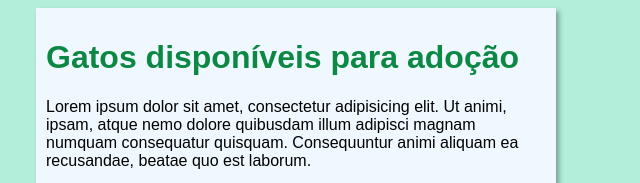
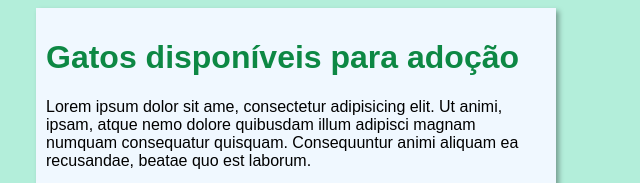
Before and after one commit to allessandra-barbosa/projeto-site, a plain HTML site: page gatos-disponiveis.html in a window 1280 px wide. Shown: the top 183 px of the page, 344-984 px from the left. Drawn offline with Linux system fonts and the light colour scheme.

Commit message:
Update gatos-disponiveis.html

```diff
--- a/gatos-disponiveis.html
+++ b/gatos-disponiveis.html
@@ -13,7 +13,7 @@
         </header>
 
         <article>
-            <p>Lorem ipsum dolor sit amet, consectetur adipisicing elit. Ut animi, ipsam, atque nemo dolore quibusdam illum adipisci magnam numquam consequatur quisquam. Consequuntur animi aliquam ea recusandae, beatae quo est laborum.</p>
+            <p>Lorem ipsum dolor sit ame, consectetur adipisicing elit. Ut animi, ipsam, atque nemo dolore quibusdam illum adipisci magnam numquam consequatur quisquam. Consequuntur animi aliquam ea recusandae, beatae quo est laborum.</p>
 
             <iframe width="560" height="315" src="https://www.youtube.com/embed/E5Rn1HbTwWA?si=ot-POM4y0nzGkQRR" title="YouTube video player" frameborder="0" allow="accelerometer; autoplay; clipboard-write; encrypted-media; gyroscope; picture-in-picture; web-share" allowfullscreen></iframe>
 
```
